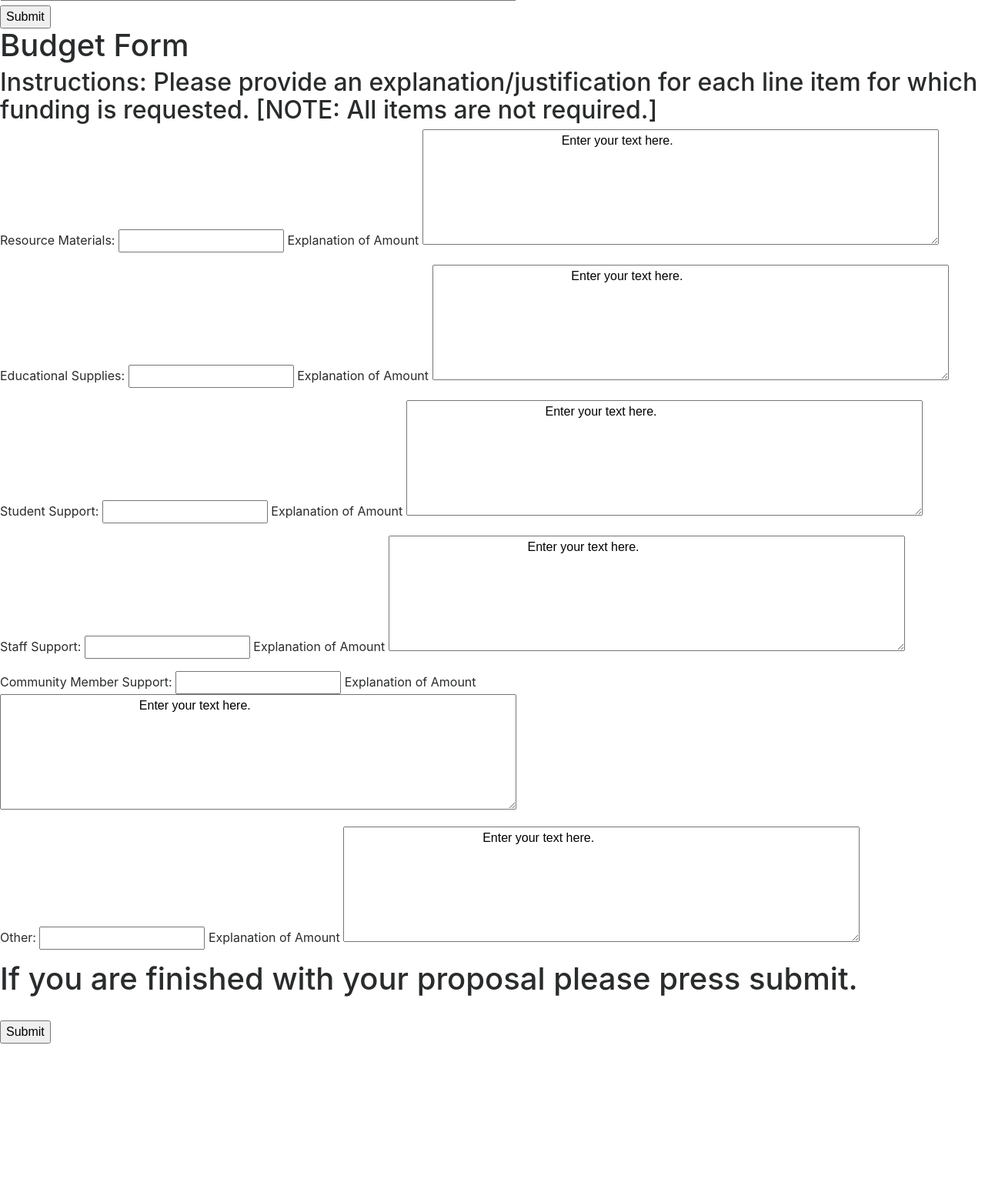
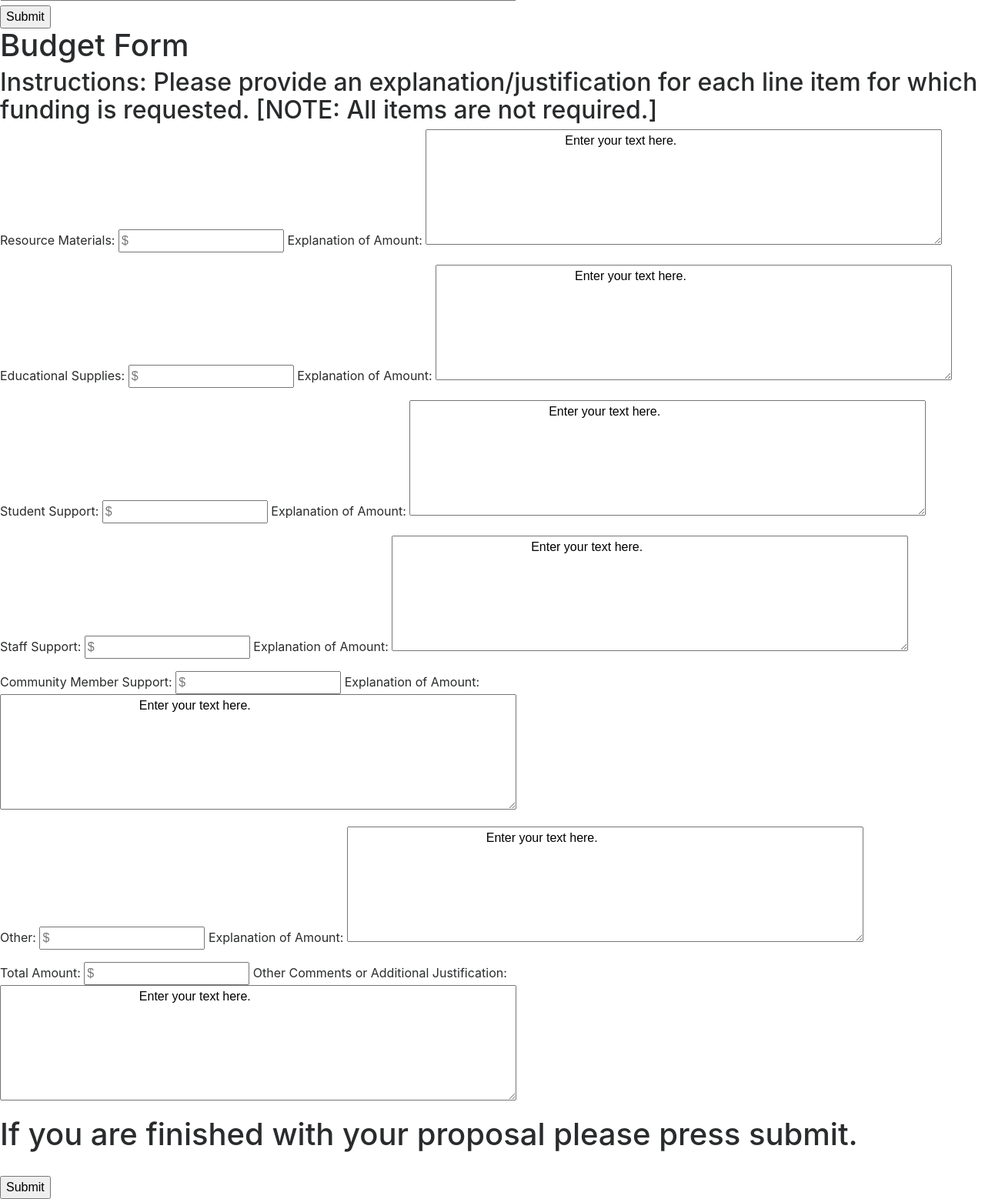
Before and after one commit to lucascredie/CS344_FinalProject, a PHP site: page /mainForm.php in a window 1280 px wide. Shown: the part 2809-4367 px from the top of the page at 77% size. Before the commit the page ends 4165 px from the top, so only its background shows below. Run offline with PHP 8.4, Linux system fonts and the light colour scheme.

Commit message:
Fixed some input

```diff
--- a/mainForm.php
+++ b/mainForm.php
@@ -131,52 +131,61 @@
 		<h2>Instructions: Please provide an explanation/justification for each line item for which funding is requested. [NOTE: All items are not required.] </h2>
 		<p>
 			Resource Materials:
-			<input type="text" name="material_amount ">
-			Explanation of Amount
-			<textarea name="summary" rows="6" cols="70">
+			<input type="text" name="material_amount" placeholder="$">
+			Explanation of Amount:
+			<textarea name="material_explanation" rows="6" cols="70">
 					Enter your text here.
 			</textarea>
 		</p>
 		<p>
 			Educational Supplies:
-			<input type="text" name="supplies_amount">
-			Explanation of Amount
-			<textarea name="summary" rows="6" cols="70">
+			<input type="text" name="supplies_amount" placeholder="$">
+			Explanation of Amount:
+			<textarea name="supplies_explanation" rows="6" cols="70">
 					Enter your text here.
 			</textarea>
 		</p>
 		<p>
 			Student Support:
-			<input type="text" name="studentSupport_amount">
-			Explanation of Amount
-			<textarea name="summary" rows="6" cols="70">
+			<input type="text" name="studentSupport_amount" placeholder="$">
+			Explanation of Amount:
+			<textarea name="studentSupport_explanation" rows="6" cols="70">
 					Enter your text here.
 			</textarea>
 		</p>
 		<p>
 			Staff Support:
-			<input type="text" name="staffSupport_amount">
-			Explanation of Amount
-			<textarea name="summary" rows="6" cols="70">
+			<input type="text" name="staffSupport_amount" placeholder="$">
+			Explanation of Amount:
+			<textarea name="staffSupport_explanation" rows="6" cols="70">
 					Enter your text here.
 			</textarea>
 		</p>
 		<p>
 			Community Member Support:
-			<input type="text" name="communitySupport_amount">
-			Explanation of Amount
-			<textarea name="summary" rows="6" cols="70">
+			<input type="text" name="communitySupport_amount" placeholder="$">
+			Explanation of Amount:
+			<textarea name="communitySupport_explanation" rows="6" cols="70">
 					Enter your text here.
 			</textarea>
 		</p>
 		<p>
 			Other:
-			<input type="text" name="other_amount">
-			Explanation of Amount
-			<textarea name="summary" rows="6" cols="70">
+			<input type="text" name="other_amount" placeholder="$">
+			Explanation of Amount:
+			<textarea name="other_explanation" rows="6" cols="70">
 					Enter your text here.
 			</textarea>
 		</p>
+		<p>
+			Total Amount:
+			<input type="text" name="other_amount" placeholder="$">
+			Other Comments or Additional Justification:
+			<textarea name="other_comments" rows="6" cols="70">
+					Enter your text here.
+			</textarea>
+		</p>
+
 
 <!-- Final Submit Button  -->
 
```
